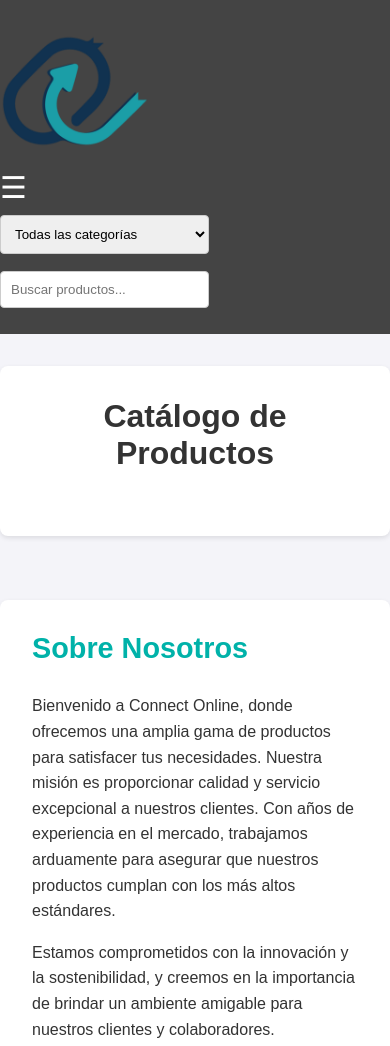
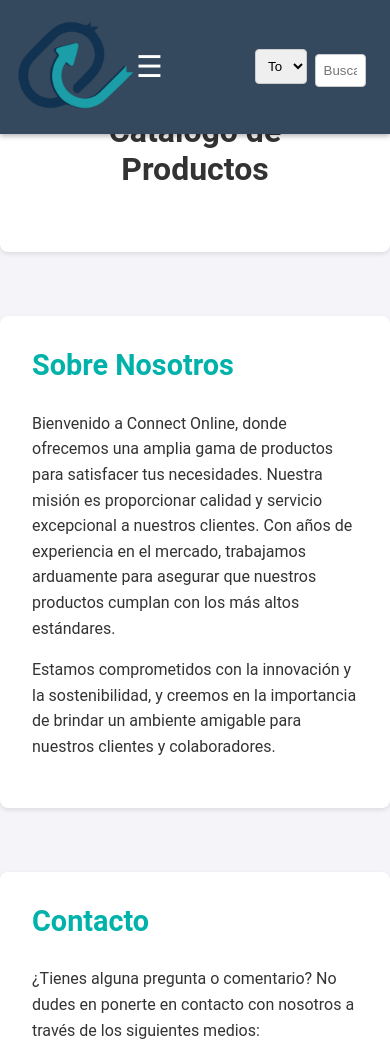
Before and after one commit to diego7241/Connect-Online, a plain HTML site: page index.html in a window 390 px wide. Shown: the top 1046 px of the page. Drawn offline with Linux system fonts and the light colour scheme; no server answers.

Commit message:
Update styles.css

```diff
--- a/styles.css
+++ b/styles.css
@@ -6,7 +6,8 @@
 }
 
 body {
-    font-family: Arial, sans-serif;
+    font-family: 'Roboto', sans-serif;
+    /* Cambiar a una fuente más moderna */
     display: flex;
     flex-direction: column;
     align-items: center;
@@ -19,10 +20,19 @@ body {
 /* Header Styles */
 header {
     width: 100%;
-    background-color: #444;
-    /* Fondo más claro que antes para el header */
+    background-color: #34495e;
+    /* Color más atractivo para la cabecera */
     color: white;
-    padding: 1em 0;
+    padding: 0.3em 0;
+    /* Reducir padding para hacer la cabecera más compacta */
+    position: fixed;
+    /* Fijar la cabecera */
+    top: 0;
+    left: 0;
+    z-index: 1000;
+    /* Asegurarse de que esté en el frente */
+    box-shadow: 0 2px 5px rgba(0, 0, 0, 0.3);
+    /* Sombra para la cabecera */
 }
 
 .header-container {
@@ -33,8 +43,8 @@ header {
     max-width: 1200px;
     margin: 0 auto;
     /* Centrar en la página */
-    flex-wrap: wrap;
-    /* Permitir que los elementos se ajusten a nuevas líneas */
+    padding: 0 1em;
+    /* Añadir un poco de padding horizontal */
 }
 
 .logo-container {
@@ -43,12 +53,12 @@ header {
 }
 
 .logo {
-    width: 150px;
-    /* Ajusta el tamaño del logo según sea necesario */
+    width: 120px;
+    /* Ajustar el tamaño del logo según sea necesario */
 }
 
 nav {
-    flex: 2;
+    flex: 1;
     /* Tomar más espacio para el menú */
     display: flex;
     /* Flexbox para el menú */
@@ -68,7 +78,8 @@ nav {
 nav ul {
     list-style-type: none;
     display: flex;
-    gap: 20px;
+    gap: 10px;
+    /* Reducir el espacio entre los enlaces del menú */
     justify-content: center;
     /* Centrar el menú horizontalmente */
 }
@@ -78,10 +89,12 @@ nav ul li {
 }
 
 nav ul li a {
-    color: #00B2A9;
-    /* Aqua para los enlaces */
+    color: #ecf0f1;
+    /* Color claro para los enlaces */
     text-decoration: none;
     font-weight: bold;
+    font-size: 14px;
+    /* Ajustar tamaño de la fuente para que sea más pequeño */
 }
 
 nav ul li a:hover {
@@ -92,24 +105,30 @@ nav ul li a:hover {
 .search-container {
     display: flex;
     align-items: center;
-    flex: 2;
+    flex: 1;
     /* Tomar espacio para la barra de búsqueda */
     justify-content: flex-end;
     /* Alinear la búsqueda a la derecha */
 }
 
 #buscador {
-    padding: 10px;
-    margin-right: 10px;
+    padding: 8px;
+    /* Reducir padding en el buscador */
+    margin-right: 8px;
+    /* Reducir margen derecho */
     border-radius: 4px;
     border: 1px solid #ccc;
     color: #333;
     /* Color del texto del buscador */
+    width: 180px;
+    /* Ajustar el ancho del buscador */
 }
 
 select {
-    padding: 10px;
-    margin-right: 10px;
+    padding: 8px;
+    /* Reducir padding en el select */
+    margin-right: 8px;
+    /* Reducir margen derecho */
     border-radius: 4px;
     border: 1px solid #ccc;
 }
@@ -181,6 +200,8 @@ button:hover {
     max-width: 1200px;
     padding: 2em;
     text-align: center;
+    margin-top: 80px;
+    /* Añadir margen superior para evitar que el contenido se esconda detrás de la cabecera */
 }
 
 #catalogo h2 {
@@ -280,10 +301,12 @@ footer a:hover {
 /* Responsive Styles */
 @media (max-width: 768px) {
     .header-container {
-        flex-direction: column;
-        /* Cambiar a columna en dispositivos pequeños */
-        align-items: flex-start;
-        /* Alinear a la izquierda */
+        flex-direction: row;
+        /* Cambiar a fila para que se mantenga en una sola línea */
+        align-items: center;
+        /* Alinear los elementos al centro verticalmente */
+        justify-content: space-between;
+        /* Espacio entre los elementos */
         width: 100%;
         /* Ocupando todo el ancho */
     }
@@ -312,10 +335,10 @@ footer a:hover {
     }
 
     .search-container {
-        flex-direction: column;
-        /* Colocar elementos en columna en dispositivos pequeños */
-        align-items: flex-start;
-        /* Alinear a la izquierda */
+        flex-direction: row;
+        /* Mantener en fila en dispositivos pequeños */
+        align-items: center;
+        /* Alinear verticalmente */
         margin-top: 10px;
         /* Espacio entre el menú y la búsqueda */
     }
@@ -323,18 +346,22 @@ footer a:hover {
     #buscador,
     select {
         width: 100%;
-        max-width: 300px;
+        max-width: 150px;
+        /* Ajustar el tamaño en móviles */
         margin-bottom: 10px;
         /* Espacio entre los elementos */
     }
 
     #productos {
         flex-direction: column;
+        /* Cambiar a columna en dispositivos móviles */
         align-items: center;
+        /* Alinear al centro */
     }
 
     .producto {
         width: 90%;
         max-width: 300px;
+        /* Mantener un tamaño manejable en móviles */
     }
 }
```
